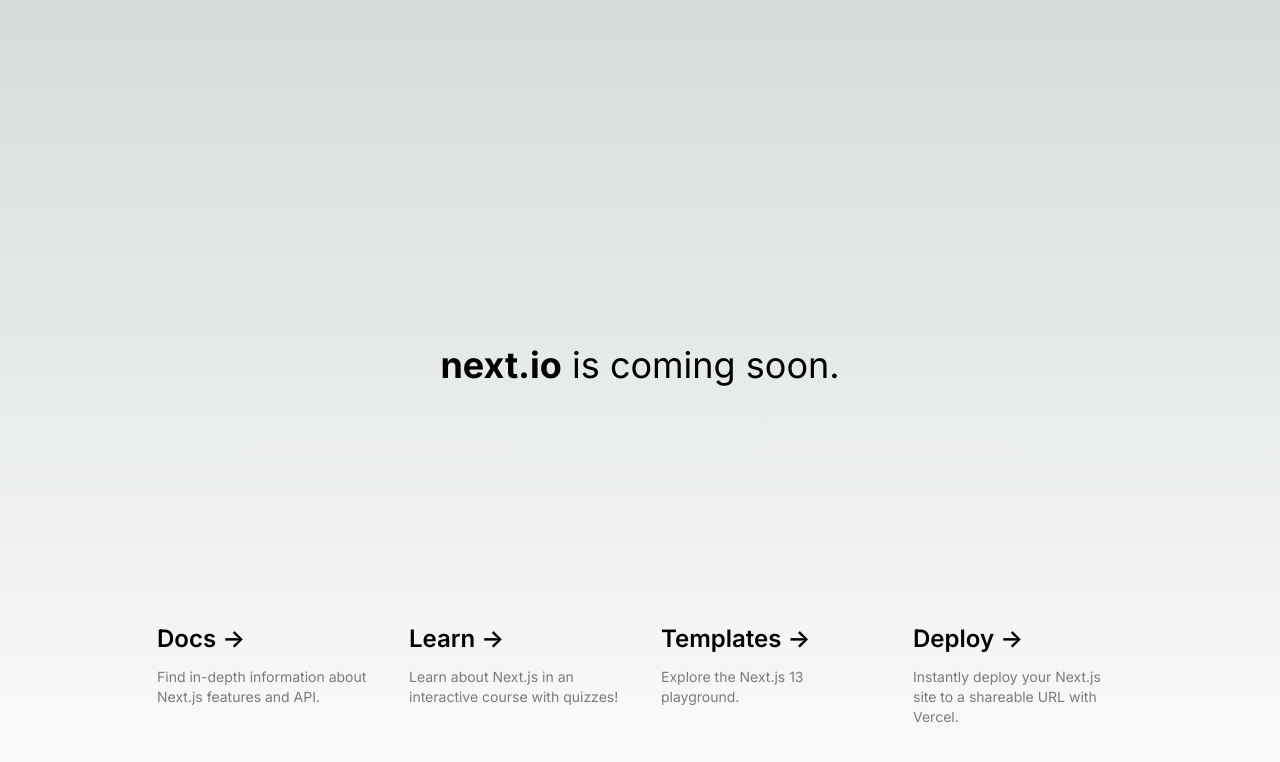
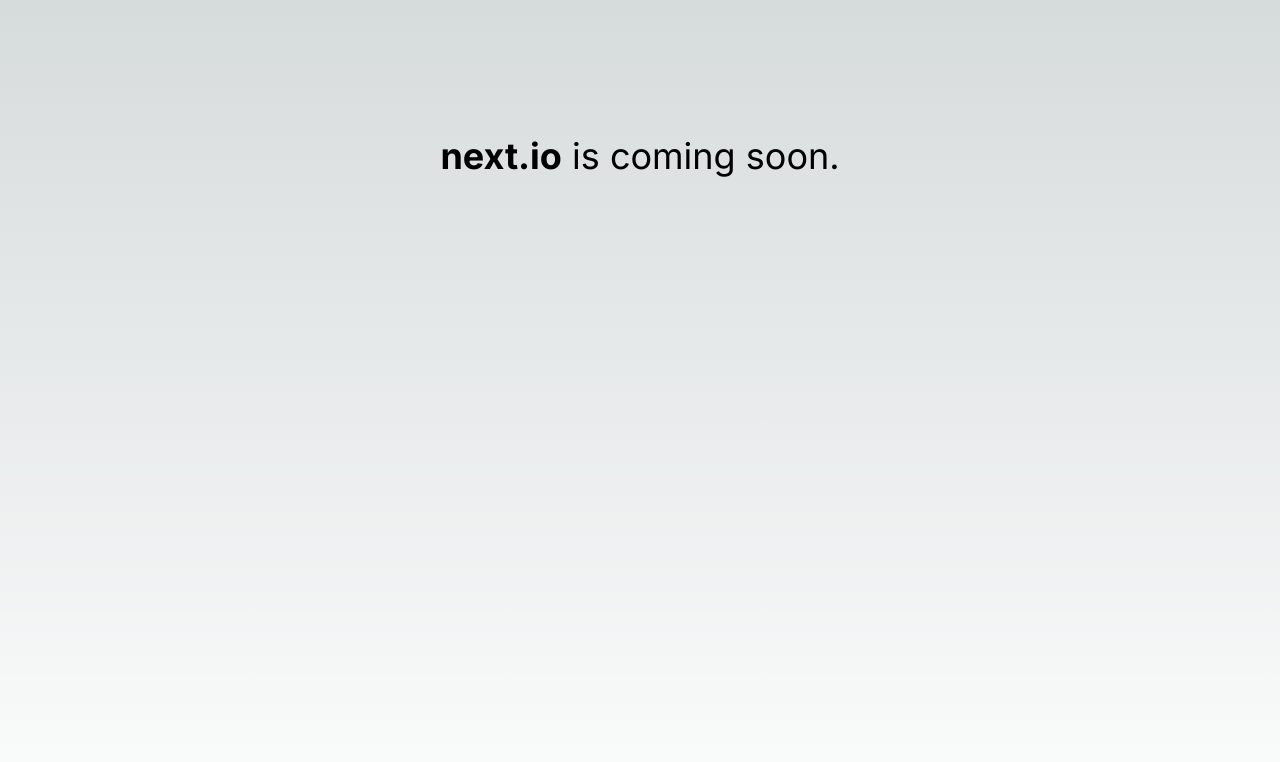
Before and after one commit to realtech62/next.io, a Next.js app: page / in a window 1280 px wide. Shown: the top 762 px of the page. Built offline with nearby package versions, Linux system fonts and the light colour scheme.

Commit message:
Update homepage

```diff
--- a/src/app/page.js
+++ b/src/app/page.js
@@ -3,80 +3,8 @@
 export default function Home() {
 	return (
 		<main className="flex min-h-screen flex-col items-center justify-between p-24">
-			<div className="z-10 w-full max-w-5xl items-center justify-between font-mono text-sm lg:flex"></div>
-
 			<div>
 				<h1 className={`mb-3 text-4xl font-semithin`}><span className="font-bold">next.io</span> is coming soon.</h1>
-			</div>
-
-			<div className="mb-32 grid text-center lg:mb-0 lg:grid-cols-4 lg:text-left">
-				<a
-					href="https://nextjs.org/docs?utm_source=create-next-app&utm_medium=appdir-template&utm_campaign=create-next-app"
-					className="group rounded-lg border border-transparent px-5 py-4 transition-colors hover:border-gray-300 hover:bg-gray-100 hover:dark:border-neutral-700 hover:dark:bg-neutral-800/30"
-					target="_blank"
-					rel="noopener noreferrer"
-				>
-					<h2 className={`mb-3 text-2xl font-semibold`}>
-						Docs{' '}
-						<span className="inline-block transition-transform group-hover:translate-x-1 motion-reduce:transform-none">
-							-&gt;
-						</span>
-					</h2>
-					<p className={`m-0 max-w-[30ch] text-sm opacity-50`}>
-						Find in-depth information about Next.js features and API.
-					</p>
-				</a>
-
-				<a
-					href="https://nextjs.org/learn?utm_source=create-next-app&utm_medium=appdir-template-tw&utm_campaign=create-next-app"
-					className="group rounded-lg border border-transparent px-5 py-4 transition-colors hover:border-gray-300 hover:bg-gray-100 hover:dark:border-neutral-700 hover:dark:bg-neutral-800 hover:dark:bg-opacity-30"
-					target="_blank"
-					rel="noopener noreferrer"
-				>
-					<h2 className={`mb-3 text-2xl font-semibold`}>
-						Learn{' '}
-						<span className="inline-block transition-transform group-hover:translate-x-1 motion-reduce:transform-none">
-							-&gt;
-						</span>
-					</h2>
-					<p className={`m-0 max-w-[30ch] text-sm opacity-50`}>
-						Learn about Next.js in an interactive course with&nbsp;quizzes!
-					</p>
-				</a>
-
-				<a
-					href="https://vercel.com/templates?framework=next.js&utm_source=create-next-app&utm_medium=appdir-template&utm_campaign=create-next-app"
-					className="group rounded-lg border border-transparent px-5 py-4 transition-colors hover:border-gray-300 hover:bg-gray-100 hover:dark:border-neutral-700 hover:dark:bg-neutral-800/30"
-					target="_blank"
-					rel="noopener noreferrer"
-				>
-					<h2 className={`mb-3 text-2xl font-semibold`}>
-						Templates{' '}
-						<span className="inline-block transition-transform group-hover:translate-x-1 motion-reduce:transform-none">
-							-&gt;
-						</span>
-					</h2>
-					<p className={`m-0 max-w-[30ch] text-sm opacity-50`}>
-						Explore the Next.js 13 playground.
-					</p>
-				</a>
-
-				<a
-					href="https://vercel.com/new?utm_source=create-next-app&utm_medium=appdir-template&utm_campaign=create-next-app"
-					className="group rounded-lg border border-transparent px-5 py-4 transition-colors hover:border-gray-300 hover:bg-gray-100 hover:dark:border-neutral-700 hover:dark:bg-neutral-800/30"
-					target="_blank"
-					rel="noopener noreferrer"
-				>
-					<h2 className={`mb-3 text-2xl font-semibold`}>
-						Deploy{' '}
-						<span className="inline-block transition-transform group-hover:translate-x-1 motion-reduce:transform-none">
-							-&gt;
-						</span>
-					</h2>
-					<p className={`m-0 max-w-[30ch] text-sm opacity-50`}>
-						Instantly deploy your Next.js site to a shareable URL with Vercel.
-					</p>
-				</a>
 			</div>
 		</main>
 	)
```
